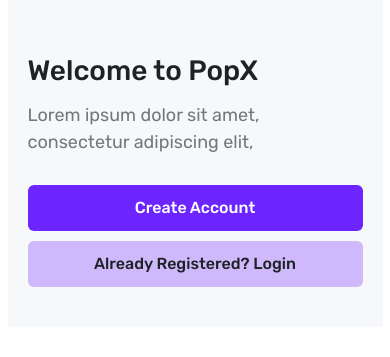
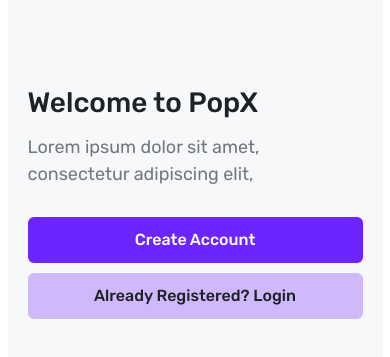
Before and after one commit to DebabrataBanik/PopX-signup-ui, a React (Vite) app: page / in a window 390 px wide. Shown: the part 485-842 px from the top of the page. Built offline with nearby package versions, Linux system fonts and the light colour scheme.

Commit message:
fix(UI): improve responsiveness
- fix heights and widths
- move PageWrapper as separate component

```diff
--- a/package.json
+++ b/package.json
@@ -11,7 +11,7 @@
   },
   "dependencies": {
     "@tailwindcss/vite": "^4.1.12",
-    "motion": "^12.23.12",
+    "motion": "^12.35.1",
     "react": "^18.3.1",
     "react-dom": "^18.3.1",
     "react-helmet-async": "^2.0.5",
--- a/src/App.jsx
+++ b/src/App.jsx
@@ -1,5 +1,5 @@
 import { Routes, Route, useLocation, Navigate } from 'react-router-dom'
-import { motion, AnimatePresence } from 'motion/react'
+import { AnimatePresence } from 'motion/react'
 
 import LandingPage from './pages/LandingPage'
 import LoginPage from './pages/LoginPage'
@@ -7,18 +7,7 @@ import SignUpPage from './pages/SignUpPage'
 import ProfilePage from './pages/ProfilePage'
 import useAuthStore from './store/authStore'
 import ProtectedRoute from './routes/ProtectedRoute'
-
-const PageWrapper = ({ children }) => (
-  <motion.div
-    initial={{ opacity: 0 }}
-    animate={{ opacity: 1 }}
-    exit={{ opacity: 0 }}
-    transition={{ duration: 0.3, ease: 'easeOut' }}
-    className="flex w-full h-full grow"
-  >
-    {children}
-  </motion.div>
-)
+import PageWrapper from './components/PageWrapper'
 
 function App() {
 
@@ -27,7 +16,7 @@ function App() {
 
   return (
     <div>
-      <main className='max-w-[375px] min-h-[812px] bg-[#F7F8F9] mx-auto flex flex-col'>
+      <main className='max-w-[375px] min-h-screen bg-[#F7F8F9] mx-auto flex flex-col'>
 
           <AnimatePresence mode='wait'>
             <Routes location={location} key={location.pathname}>
--- /dev/null
+++ b/src/components/PageWrapper.jsx
@@ -0,0 +1,15 @@
+import { motion as Motion } from 'motion/react'
+
+const PageWrapper = ({ children }) => (
+  <Motion.div
+    initial={{ opacity: 0 }}
+    animate={{ opacity: 1 }}
+    exit={{ opacity: 0 }}
+    transition={{ duration: 0.3, ease: 'easeOut' }}
+    className="flex w-full h-full grow"
+  >
+    {children}
+  </Motion.div>
+)
+
+export default PageWrapper
--- a/src/index.css
+++ b/src/index.css
@@ -35,7 +35,7 @@ body{
   }
 
   input{
-    width: 335px;
+    width: 100%;
     height: 40px;
     border-radius: 6px;
     padding-left: 14px;
@@ -81,7 +81,7 @@ body{
 @layer utilities{
 
   .btn{
-    width: 335px;
+    width: 100%;
     height: 46px;
     border-radius: 6px;
     display: flex;
--- a/src/pages/LandingPage.jsx
+++ b/src/pages/LandingPage.jsx
@@ -20,11 +20,17 @@ function LandingPage() {
             <p className='font-rubik text-[#1D2226]/60 font-normal text-[18px]'>Lorem ipsum dolor sit amet, consectetur adipiscing elit,</p>
           </div>
           <div className='flex flex-col gap-2.5 items-center'>
-            <Link to='/signup'>
-              <button className='btn cursor-pointer text-white bg-[#6C25FF] font-medium'>Create Account</button>
+            <Link
+              to='/signup'
+              className='btn cursor-pointer text-white bg-[#6C25FF] font-medium'
+            >
+              Create Account
             </Link>
-            <Link to='/login'>
-              <button className='btn cursor-pointer text-[#1D2226] bg-[#6C25FF4B] font-medium'>Already Registered? Login</button>
+            <Link
+              to='/login'
+              className="btn cursor-pointer text-[#1D2226] bg-[#6C25FF4B] font-medium"
+            >
+              Already Registered? Login
             </Link>
           </div>
         </div>
```
Also changed, not shown: 1 other file (tests, documents, lock files or other folders).
